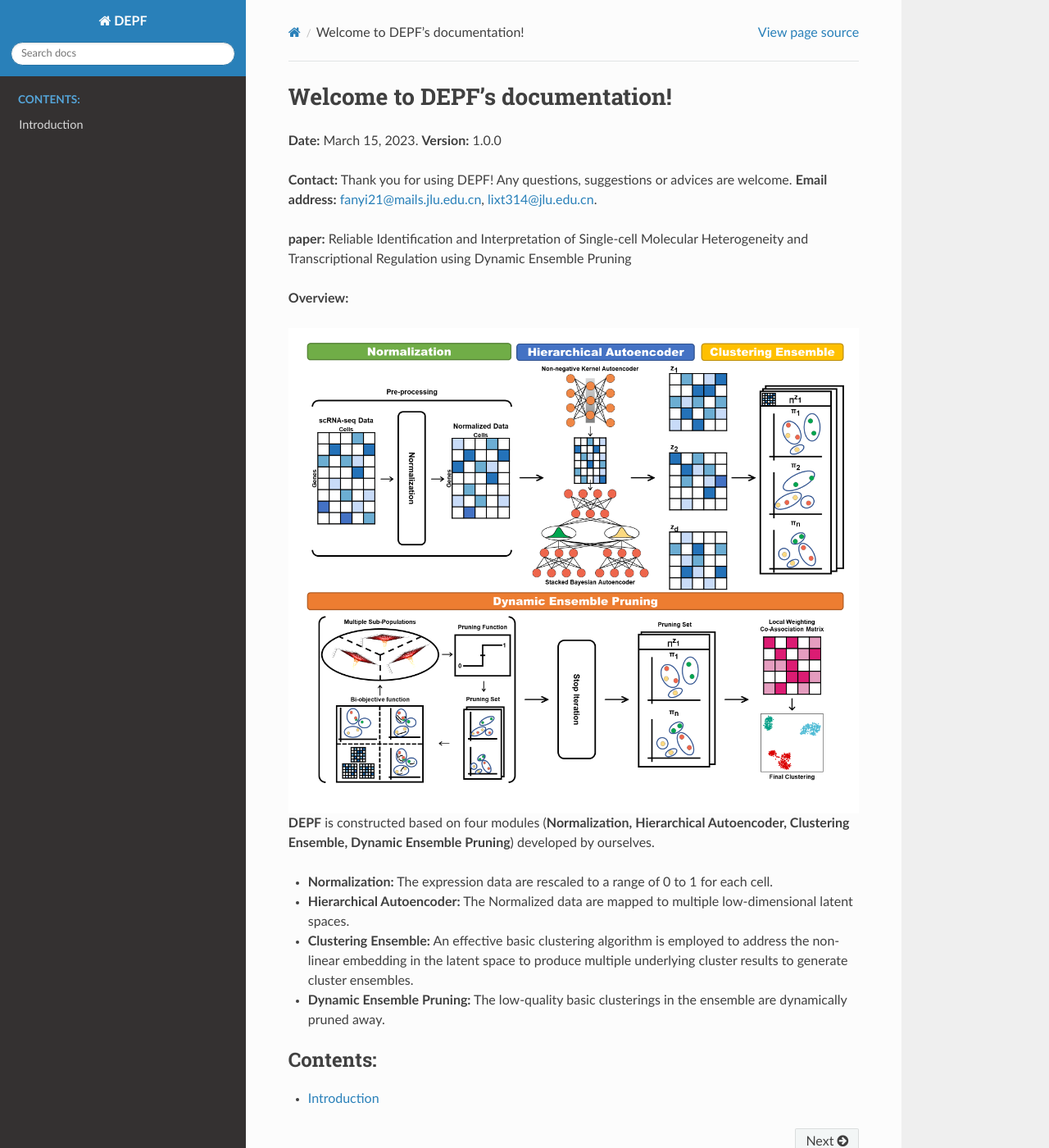
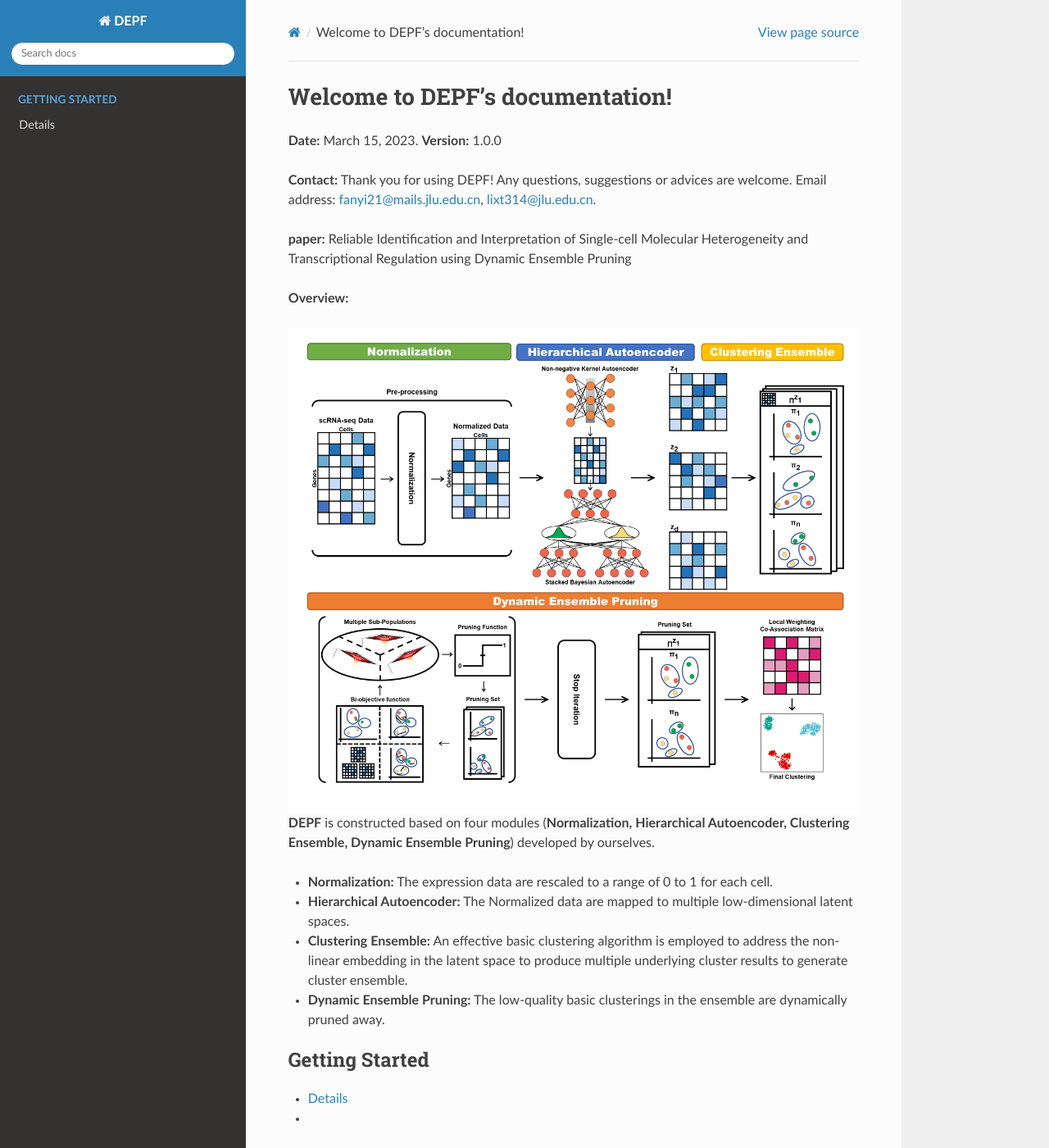
Before and after one commit to fanyi21/DEPF, a Sphinx documentation site: the page built from docs/index.rst, in a window 1280 px wide and 1400 px high. Shown: the whole window at 82% size. Built offline with Sphinx 7.4.7 and the Read the Docs theme 2.0.0, drawn with Linux system fonts in a browser that asks for light colours.

Commit message:
add more files

```diff
--- /dev/null
+++ b/docs/GettingStarted.md
@@ -0,0 +1,4 @@
+## Details
+
+
+##
--- a/docs/index.rst
+++ b/docs/index.rst
@@ -9,7 +9,7 @@ Welcome to DEPF's documentation!
 **Date:** March 15, 2023. **Version:** 1.0.0
 
 **Contact:** Thank you for using DEPF! Any questions, suggestions or advices are welcome.
-**Email address:** fanyi21@mails.jlu.edu.cn, lixt314@jlu.edu.cn.
+Email address: fanyi21@mails.jlu.edu.cn, lixt314@jlu.edu.cn.
 
 **paper:** Reliable Identification and Interpretation of Single-cell Molecular Heterogeneity and Transcriptional Regulation using Dynamic Ensemble Pruning
 
@@ -23,25 +23,11 @@ Welcome to DEPF's documentation!
 
 - **Normalization:** The expression data are rescaled to a range of 0 to 1 for each cell.
 - **Hierarchical Autoencoder:** The Normalized data are mapped to multiple low-dimensional latent spaces.
-- **Clustering Ensemble:** An effective basic clustering algorithm is employed to address the non-linear embedding in the latent space to produce multiple underlying cluster results to generate cluster ensembles.
+- **Clustering Ensemble:** An effective basic clustering algorithm is employed to address the non-linear embedding in the latent space to produce multiple underlying cluster results to generate cluster ensemble.
 - **Dynamic Ensemble Pruning:** The low-quality basic clusterings in the ensemble are dynamically pruned away.
 
+.. toctree::
+   :maxdepth: 2
+   :caption: Getting Started
 
-
-
-
-
-
-
-
-
-
-
-
-
-
-.. toctree::
-   :maxdepth: 3
-   :caption: Contents:
-
-   Introduction
+   ./GettingStarted.md
```
Also changed, not shown: 9 other files.
